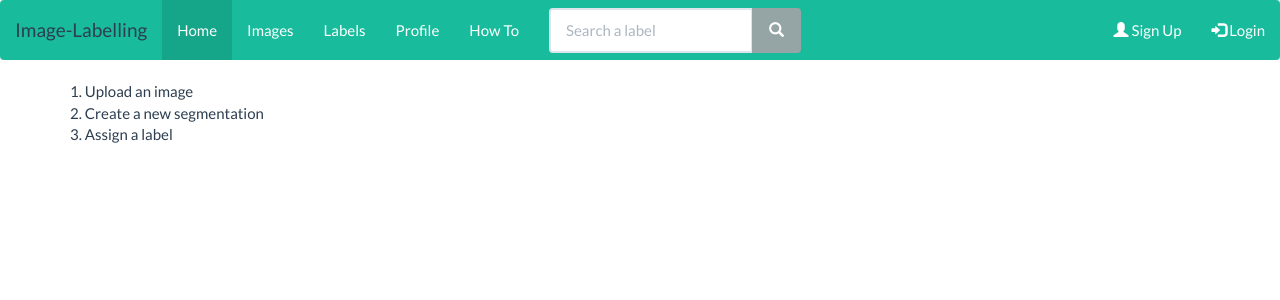
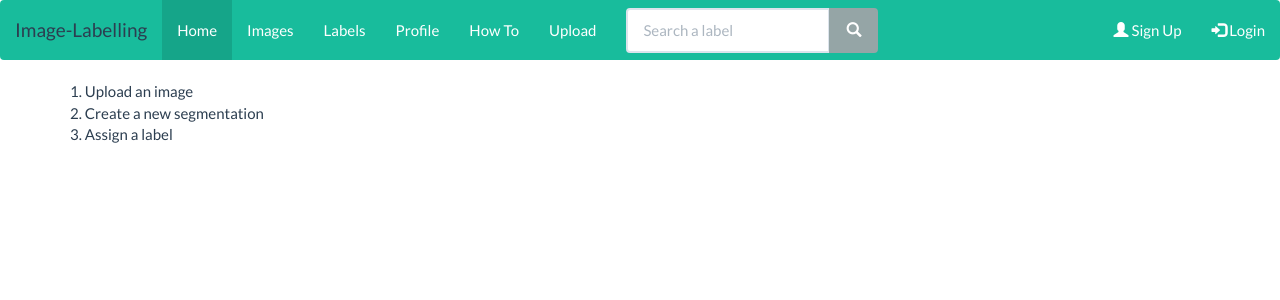
Before and after one commit to Image-Labelling/image-labelling, a Flask app: template image_labelling/templates/howto.html in a window 1280 px wide. Shown: the top 300 px of the page. Run offline with Flask 2, Linux system fonts and the light colour scheme; the template is opened without the code that fills it, so the values that code supplies are empty; some libraries are stand-ins or nearby versions.

Commit message:
Added upload link to navbar

```diff
--- a/image_labelling/templates/base.html
+++ b/image_labelling/templates/base.html
@@ -32,6 +32,7 @@
           <li><a href="/label_list">Labels</a></li>
           <li><a href="/profile">Profile</a></li>
           <li><a href="/howto">How To</a></li>
+          <li><a href="/upload">Upload</a></li>
 
         </ul>
         <form action="/label_search" class="navbar-form navbar-left">
```
